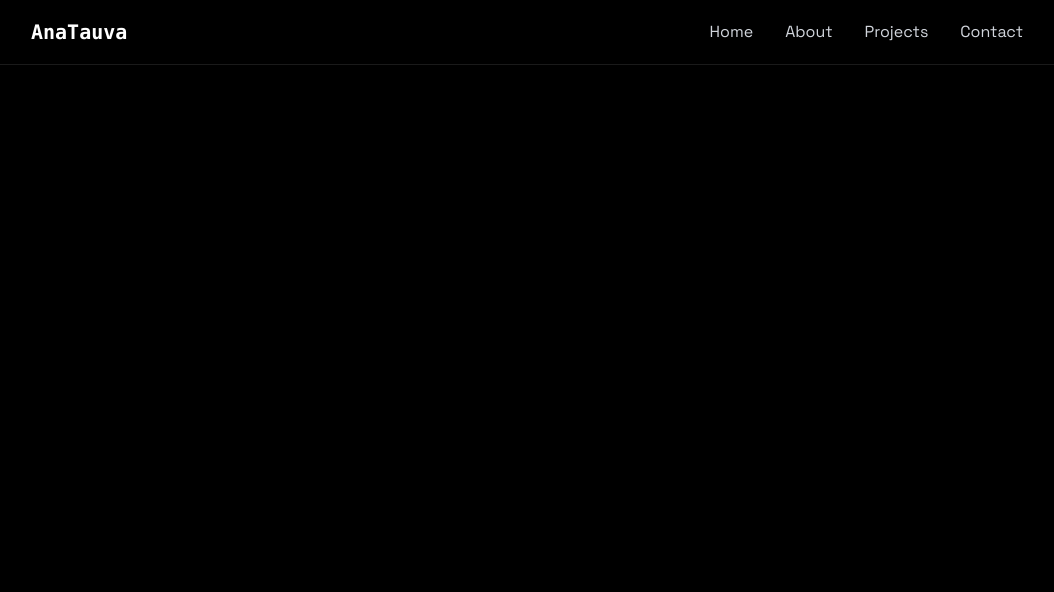
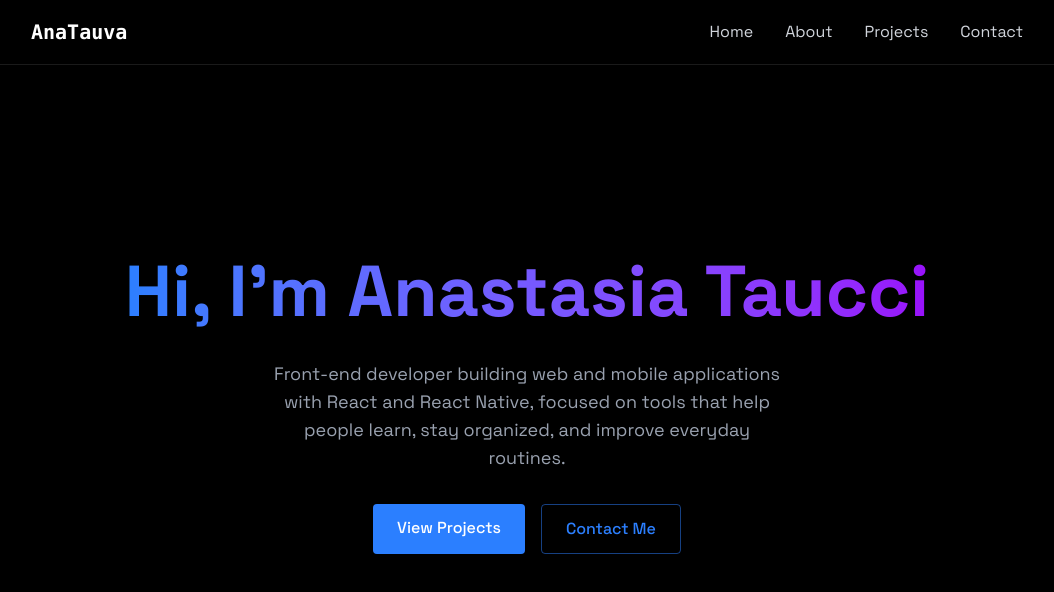
Before and after one commit to AnastasiaTaucci/my_portfolio_react, a React (Vite) app: page / in a window 1280 px wide. Shown: the top 592 px of the page, without its empty margins (113-1167 px from the left). Built offline with nearby package versions, Linux system fonts and the light colour scheme.

Commit message:
add hero section

```diff
--- a/src/App.jsx
+++ b/src/App.jsx
@@ -3,6 +3,7 @@ import LoadingScreen from "./components/LoadingScreen";
 import NavBar from "./components/NavBar";
 import MobileMenu from "./components/MobileMenu";
 import { useState } from "react";
+import Home from "./components/sections/Home";
 
 function App() {
   const [isLoaded, setIsLoaded] = useState(false);
@@ -23,6 +24,7 @@ function App() {
       >
         <NavBar menuOpen={menuOpen} setMenuOpen={setMenuOpen} />
         <MobileMenu menuOpen={menuOpen} setMenuOpen={setMenuOpen} />
+        <Home />
       </div>
     </>
   );
--- a/src/components/sections/Home.jsx
+++ b/src/components/sections/Home.jsx
@@ -0,0 +1,37 @@
+function Home() {
+  return (
+    <section
+      id="home"
+      className="min-h-screen flex items-center justify-center relative"
+    >
+      <div className="text-center z-10 px-4">
+        <h1 className="text-5xl md:text-7xl font-bold mb-6 bg-gradient-to-r from-blue-500 to-purple-600 bg-clip-text text-transparent leading-tight">
+          Hi, I'm Anastasia Taucci
+        </h1>
+
+        <p className="text-gray-400 text-lg mb-8 max-w-lg mx-auto">
+          Front-end developer building web and mobile applications with React
+          and React Native, focused on tools that help people learn, stay
+          organized, and improve everyday routines.
+        </p>
+
+        <div className="flex justify-center space-x-4">
+          <a
+            href="#projects"
+            className="bg-blue-500 text-white py-3 px-6 rounded font-medium transition duration-200 hover:-translate-y-0.5 hover:shadow-[0_0_15px_rgba(59, 130, 246, 0.4)]"
+          >
+            View Projects
+          </a>
+          <a
+            href="contact"
+            className="border border-blue-500/50 text-blue-500 py-3 px-6 rounded font-medium transition duration-200 hover:-translate-y-0.5 hover:shadow-[0_0_15px_rgba(59, 130, 246, 0.2)]  hover:bg-blue-500/10"
+          >
+            Contact Me
+          </a>
+        </div>
+      </div>
+    </section>
+  );
+}
+
+export default Home;
```
